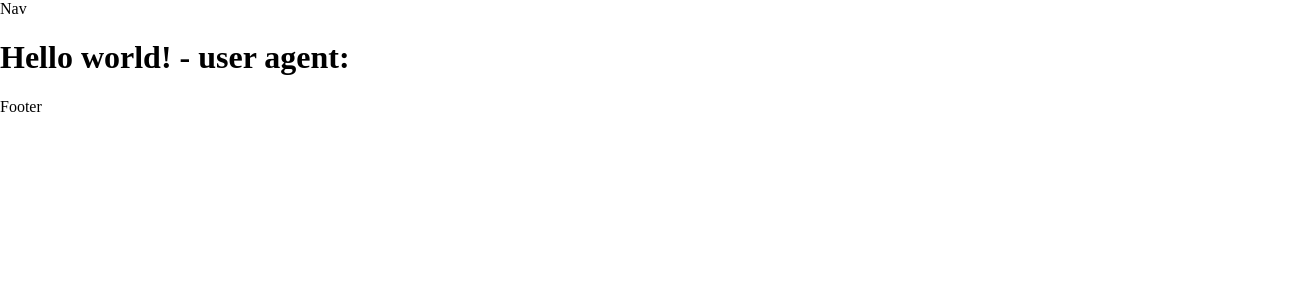
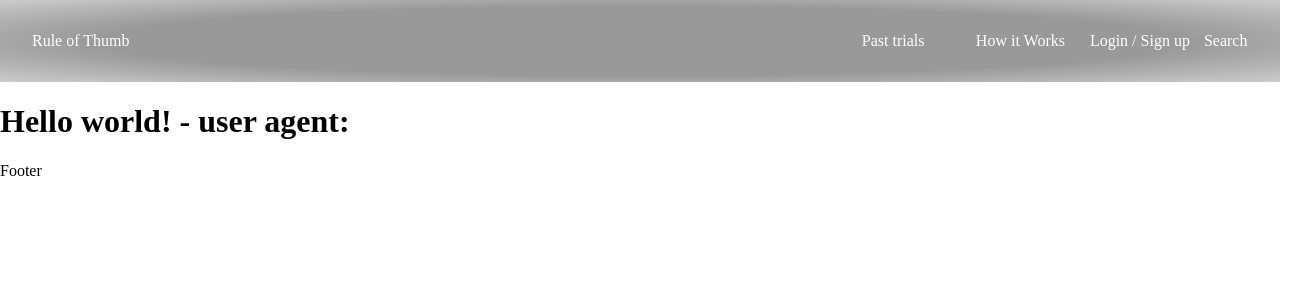
Before and after one commit to EstebanDalelR/zemogaUI, a Next.js app: page / in a window 1280 px wide. Shown: the top 300 px of the page, 1314 px wide, since content can reach past the window. Built offline with nearby package versions, Linux system fonts and the light colour scheme.

Commit message:
Added basic navbar

```diff
--- a/components/navbar.tsx
+++ b/components/navbar.tsx
@@ -9,6 +9,27 @@ export default function Navbar (props) {
         `}
       </style>
       <style jsx>{`
+          .navbar {
+            display: flex;
+            align-items: center;
+            justify-content: space-between;
+            background-image: radial-gradient(rgba(0, 0, 0, 0.4) 60%, rgba(0, 0, 0, 0.2));
+            color: white;
+          }
+          ul {
+            display: flex;
+            align-items: center;
+            justify-content: space-between;
+            min-width: 33%;
+          }
+          li {
+            padding-inline: 1%;
+            min-width: 25%;
+            list-style-type: none;
+          }
+          .pageTitle {
+            padding: 2em;
+          }
           @media only screen
           and (max-device-width : 736px) {
           }
@@ -17,8 +38,24 @@ export default function Navbar (props) {
           }
         `}
       </style>
-      <div className='mainContent'>
-          Nav
+      <div className='navbar'>
+          <span className="pageTitle">
+            Rule of Thumb
+          </span>
+          <ul>
+            <li>
+              Past trials
+            </li>
+            <li>
+              How it Works
+            </li>
+            <li>
+              Login / Sign up
+            </li>
+            <li>
+              Search
+            </li>
+          </ul>
       </div>
     </>
   )
```
